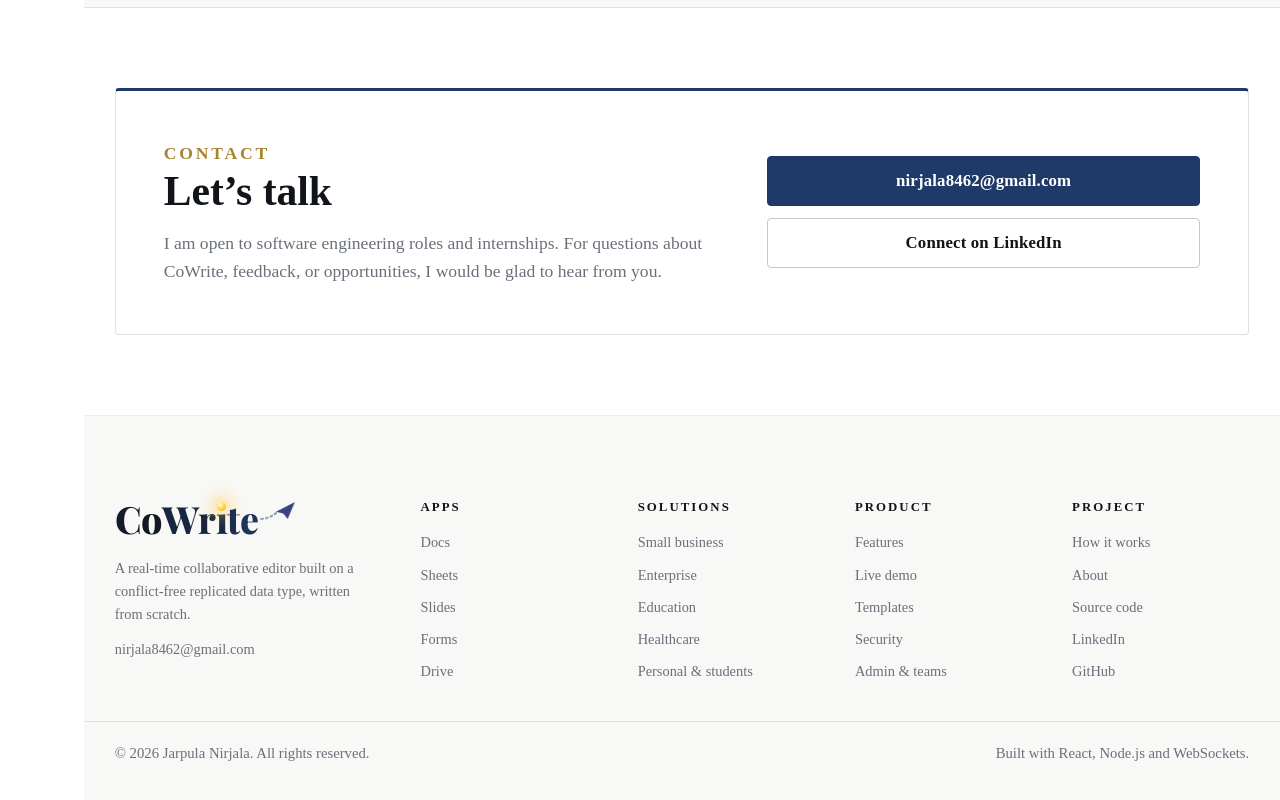
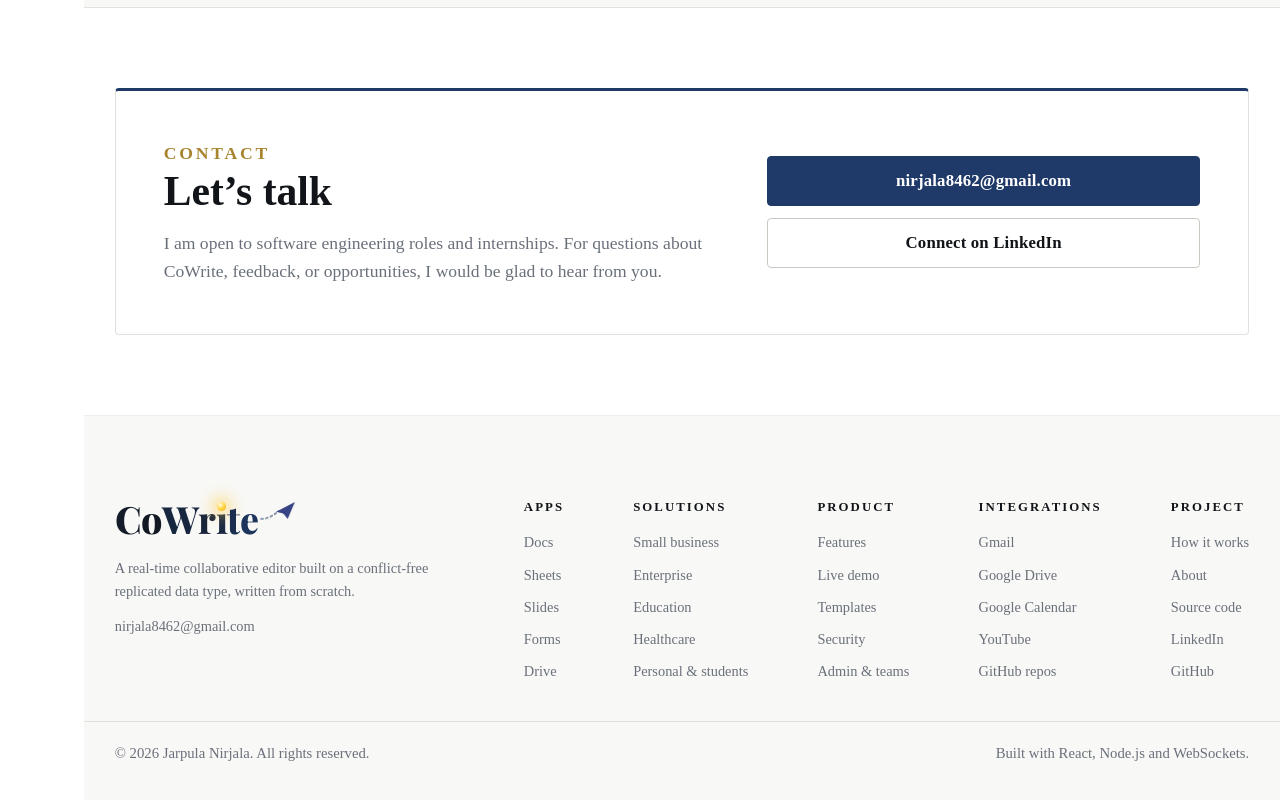
Before and after one commit to Jarpula-Nirjala/CoWrite, a React (Vite) app in the folder client/: page / in a window 1280 px wide. Shown: the part 7481-8281 px from the top of the page. Built offline with nearby package versions, Linux system fonts and the light colour scheme; no server answers; a web font is replaced by a local one.

Commit message:
Footer: Integrations column (Gmail, Drive, Calendar, YouTube, GitHub) and evenly spaced columns sized to their links

```diff
--- a/client/src/components/SiteFooter.tsx
+++ b/client/src/components/SiteFooter.tsx
@@ -11,7 +11,7 @@ const app = (id: string): FooterLink => {
 };
 const solution = (name: string): FooterLink => ({ name, to: `/templates?cat=${encodeURIComponent(SOLUTIONS.find((s) => s.name === name)!.cat)}` });
 
-/** Four columns of five links each, so the footer lines up evenly. */
+/** Five columns of five links each, so the footer lines up evenly. */
 const COLUMNS: { title: string; links: FooterLink[] }[] = [
   { title: 'Apps', links: ['docs', 'sheets', 'slides', 'forms', 'drive'].map(app) },
   { title: 'Solutions', links: ['Small business', 'Enterprise', 'Education', 'Healthcare', 'Personal & students'].map(solution) },
@@ -23,6 +23,16 @@ const COLUMNS: { title: string; links: FooterLink[] }[] = [
       { name: 'Templates', to: '/templates' },
       { name: 'Security', to: '/account#security' },
       { name: 'Admin & teams', to: '/workspaces' },
+    ],
+  },
+  {
+    title: 'Integrations',
+    links: [
+      { name: 'Gmail', to: '/connections?tab=gmail' },
+      { name: 'Google Drive', to: '/connections?tab=drive' },
+      { name: 'Google Calendar', to: '/connections?tab=calendar' },
+      { name: 'YouTube', to: '/connections?tab=youtube' },
+      { name: 'GitHub repos', to: '/connections?tab=repos' },
     ],
   },
   {
--- a/client/src/layout.css
+++ b/client/src/layout.css
@@ -154,8 +154,10 @@ body.with-rail .site-header {
 
 /* ----------------------------------------------------- balanced footer */
 .footer-inner {
-  grid-template-columns: minmax(0, 1.5fr) repeat(4, minmax(0, 1fr));
-  gap: 2.5rem;
+  /* Columns as wide as their links, spread evenly: equal gaps, the last column flush with the right edge. */
+  grid-template-columns: minmax(240px, 340px) repeat(5, auto);
+  justify-content: space-between;
+  gap: 2rem 2.5rem;
   align-items: start;
 }
 .footer-brand p {
@@ -181,15 +183,20 @@ body.with-rail .site-header {
 .footer-mail:hover {
   color: var(--accent);
 }
-@media (max-width: 1000px) {
+@media (max-width: 1100px) {
   .footer-inner {
-    grid-template-columns: repeat(4, minmax(0, 1fr));
+    grid-template-columns: repeat(5, minmax(0, 1fr));
   }
   .footer-brand {
     grid-column: 1 / -1;
   }
 }
-@media (max-width: 640px) {
+@media (max-width: 760px) {
+  .footer-inner {
+    grid-template-columns: repeat(3, minmax(0, 1fr));
+  }
+}
+@media (max-width: 520px) {
   .footer-inner {
     grid-template-columns: repeat(2, minmax(0, 1fr));
   }
```
